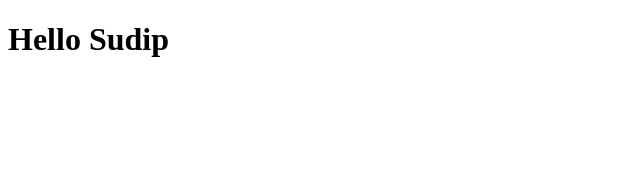
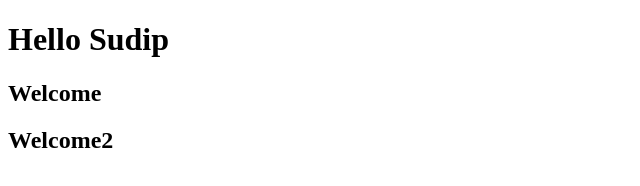
Before and after one commit to coder-sudip/Example3, a plain HTML site: page index.html in a window 1280 px wide. Shown: the whole page, without its empty margins (0-640 px from the left). Drawn offline with Linux system fonts and the light colour scheme.

Commit message:
Added two lines

```diff
--- a/index.html
+++ b/index.html
@@ -7,5 +7,7 @@
 </head>
 <body>
     <h1>Hello Sudip</h1>
+    <h2>Welcome</h2>
+    <h2>Welcome2</h2>
 </body>
 </html>
```
